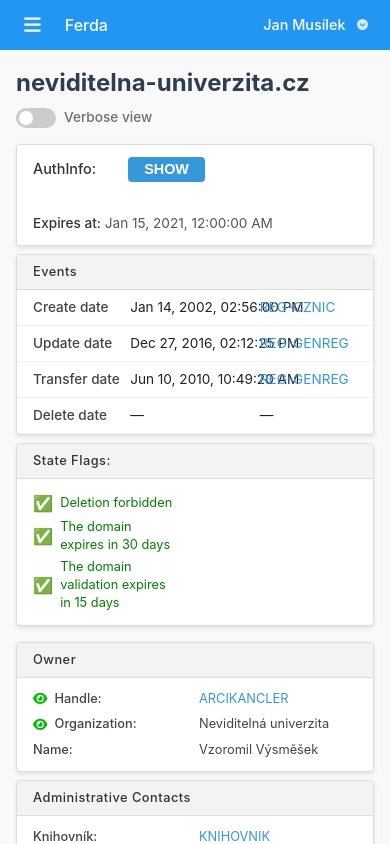
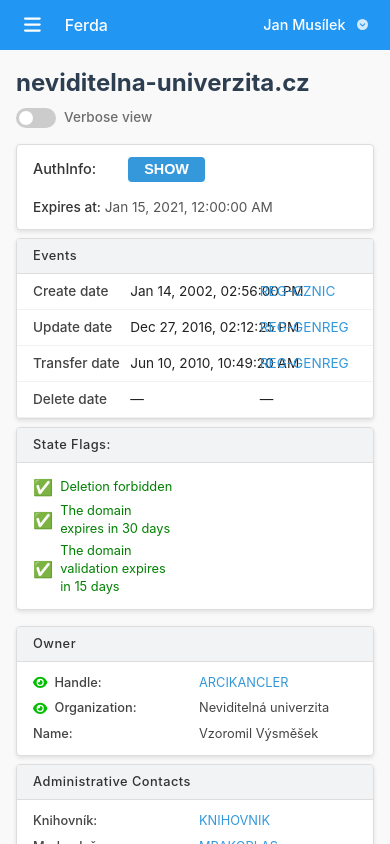
Before and after one commit to lukaskourilcz/secret-uni, a Vue app: page / in a window 390 px wide. Built offline with nearby package versions, Linux system fonts and the light colour scheme.

Commit message:
auth query fix

```diff
--- a/src/components/AuthInfo.vue
+++ b/src/components/AuthInfo.vue
@@ -87,4 +87,14 @@ function toggle() {
   font-size: 0.85rem;
   color: #555;
 }
+
+@media (max-width: 480px) {
+
+  .expires {
+    margin-top: -1rem;
+
+  }
+}
+
+
 </style>
```
